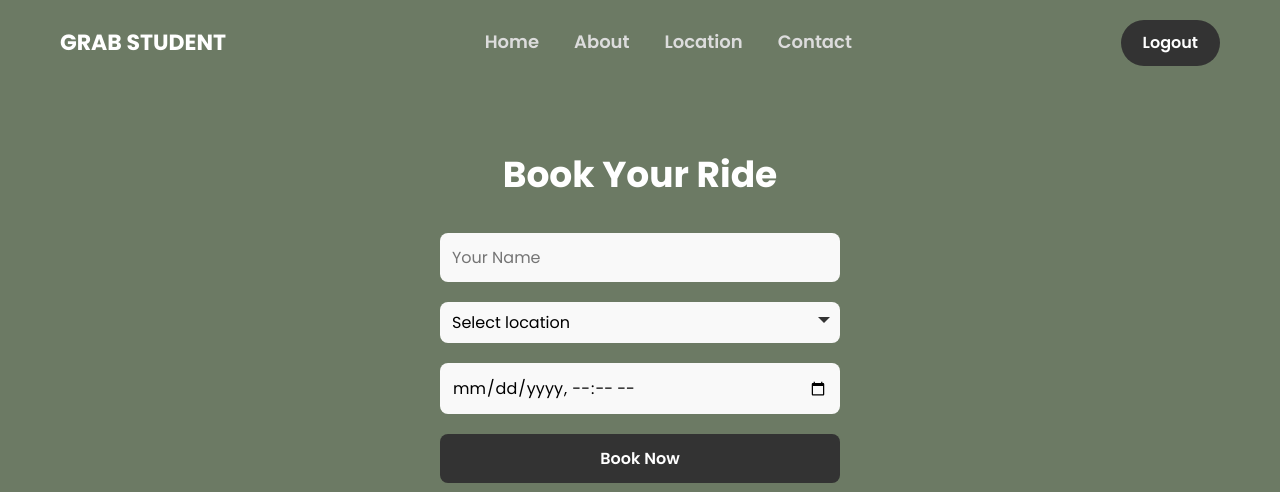
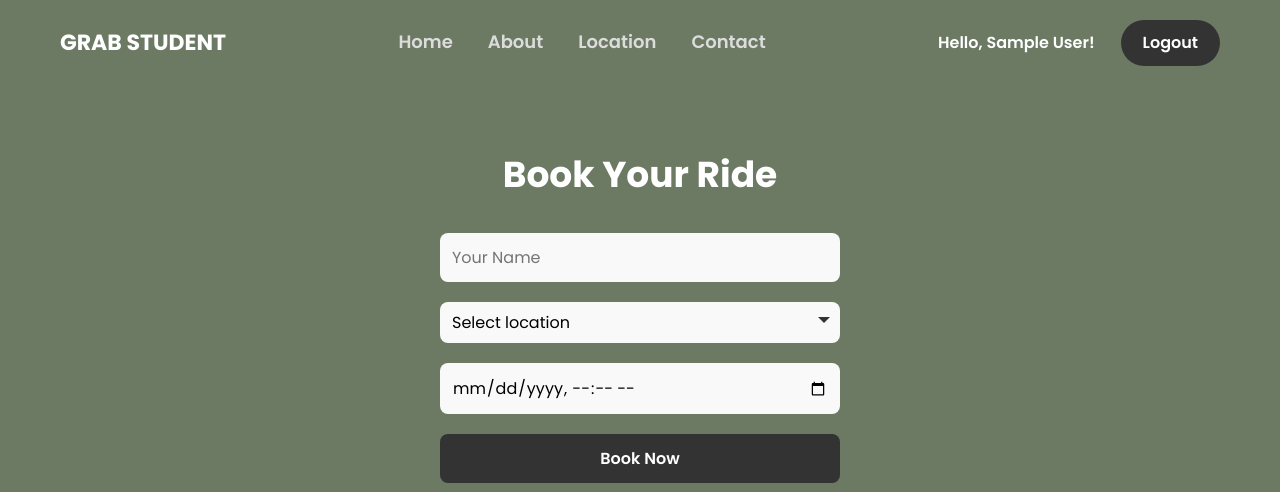
Before and after one commit to RidhwanHazian/GrabStudent, a Flask app: page /booking in a window 1280 px wide. Shown: the top 492 px of the page. Run offline with Flask 3, Linux system fonts and the light colour scheme; the visitor is signed in with stand-in values (Sample User, id 1).

Commit message:
Added name login user in booking

```diff
--- a/templates/booking.html
+++ b/templates/booking.html
@@ -20,11 +20,15 @@
         <li><a href="{{ url_for('contact') }}">Contact</a></li>
       </ul>
     </nav>
-    {% if session.get('user_id') %}
-      <a href="{{ url_for('logout') }}" class="login-btn">Logout</a>
-    {% else %}
-      <a href="{{ url_for('login') }}" class="login-btn">Login</a>
-    {% endif %}
+    <div class="nav-buttons">
+      {% if session.get('user_id') %}
+        <span class="user-name">Hello, {{ session.get('user_name') }}!</span>
+        <a href="{{ url_for('logout') }}" class="login-btn">Logout</a>
+      {% else %}
+        <a href="{{ url_for('login') }}" class="login-btn">Login</a>
+        <a href="{{ url_for('signup') }}" class="signup-btn">Sign Up</a>
+      {% endif %}
+    </div>
   </header>
 
   <!-- Booking Form -->
--- a/templates/index.html
+++ b/templates/index.html
@@ -34,7 +34,7 @@
   <!-- Hero Section -->
   <section class="hero">
     <div class="hero-text">
-      <h1>GRAB FOR EVERYONE</h1>
+      <h1>GRAB FOR UiTM STUDENT </h1>
       <p>Get your booked grab now<br>with lower price.</p>
       <a href="{{ url_for('booking') }}" class="btn">BOOK NOW!</a>
     </div>
```
